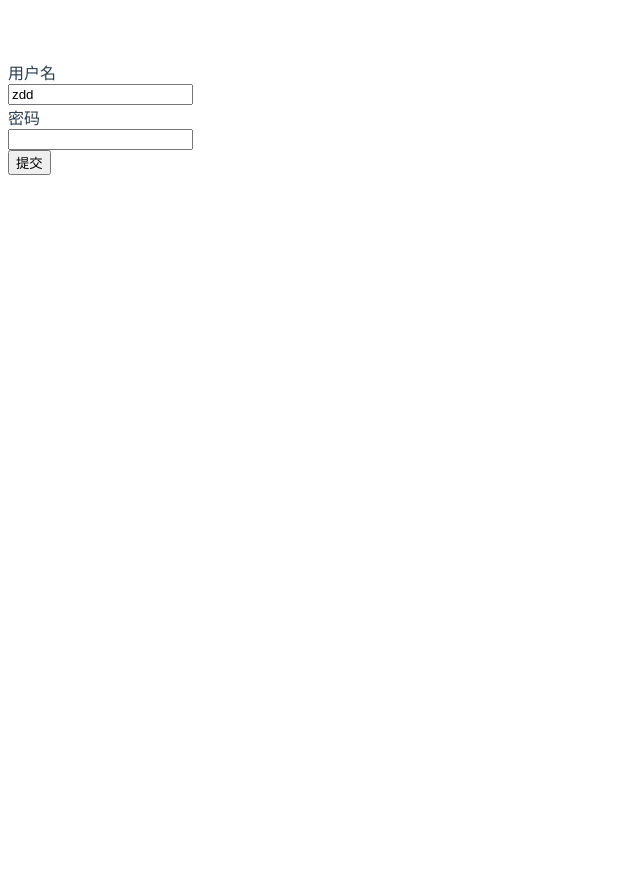
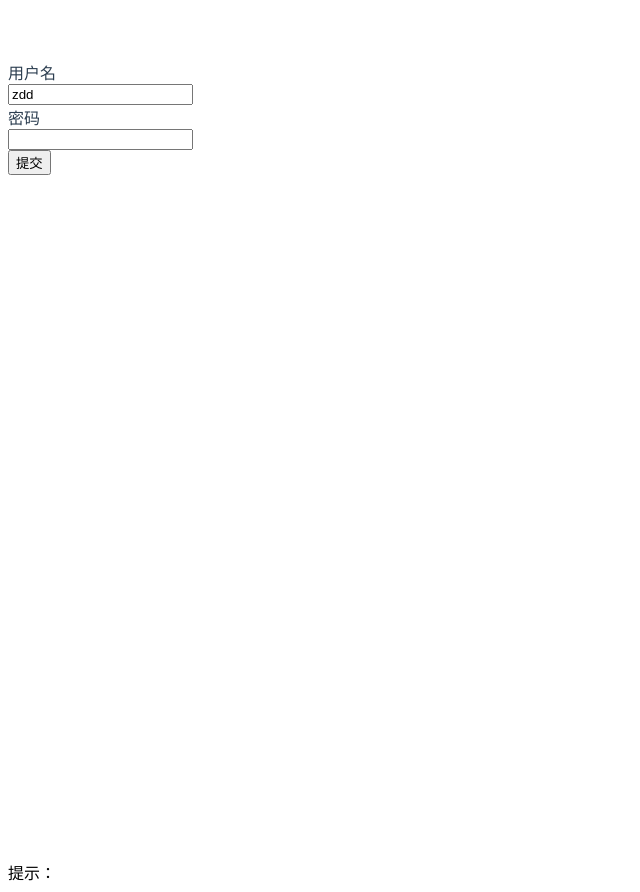
Before and after one commit to zhdh8/my-vue-app, a Vue app: page /#/ in a window 1280 px wide. Shown: the whole page, without its empty margins (0-640 px from the left). Before the commit the page ends 868 px from the top, so only its background shows below. Built offline with nearby package versions, Linux system fonts and the light colour scheme.

Commit message:
feat: 创建弹框类组件

```diff
--- /dev/null
+++ b/src/components/Notify/index.vue
@@ -0,0 +1,17 @@
+<template>
+  <div>
+    提示：{{tips}}
+  </div>
+</template>
+
+<script>
+export default {
+  props: {
+    tips: String,
+  },
+}
+</script>
+
+<style>
+
+</style>
--- a/src/pages/index/index.vue
+++ b/src/pages/index/index.vue
@@ -20,6 +20,9 @@
   import zForm from '@/components/Form/zForm'
   import zFormItem from '@/components/Form/zFormItem'
   import zInput from '@/components/Form/zInput'
+  import Notify from '@/components/Notify'
+
+  import create from '@/utils/create'
   export default {
     name: 'home',
     components: {
@@ -58,6 +61,9 @@
     mounted () {
       // console.log(this.$refs.demo.msg)
       // console.log(this.$children[0].msg)
+      create(Notify, {
+        tips: '你看',
+      })
     },
     methods: {
       handleAdd (e) {
--- /dev/null
+++ b/src/utils/create.js
@@ -0,0 +1,16 @@
+/**
+ * 创建弹框类组件
+ *
+ */
+
+ import Vue from 'vue'
+
+ export default (componentName, propsObj) => {
+  const vm = new Vue({
+    render: h => h(componentName, { propsObj })
+  }).$mount()
+
+  console.log(vm)
+  // vm.prototype.$create = vm.$root
+  document.body.appendChild(vm.$el)
+ }
```
